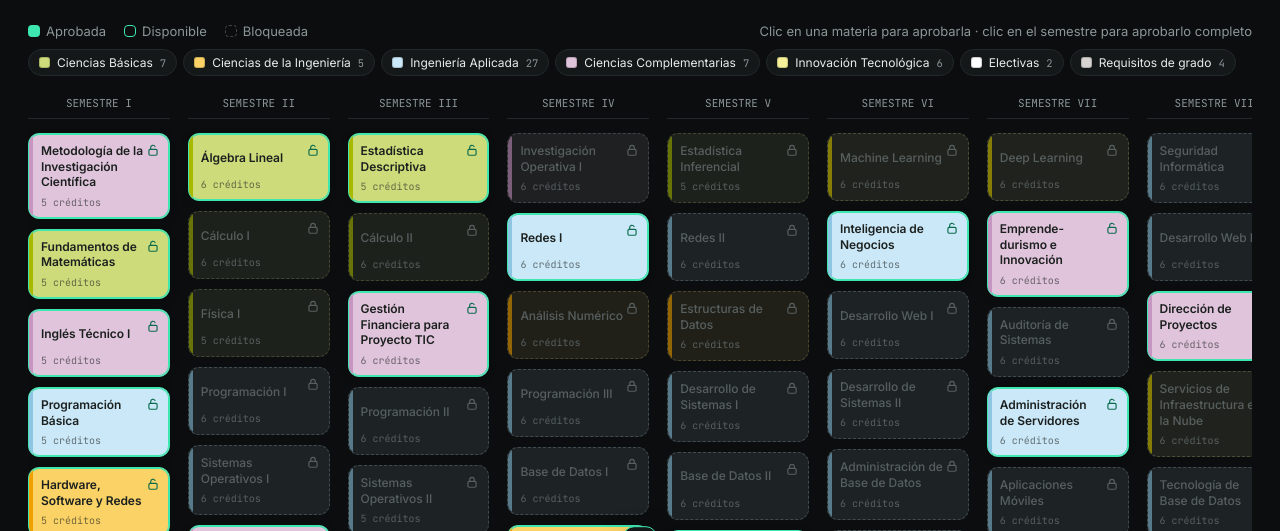
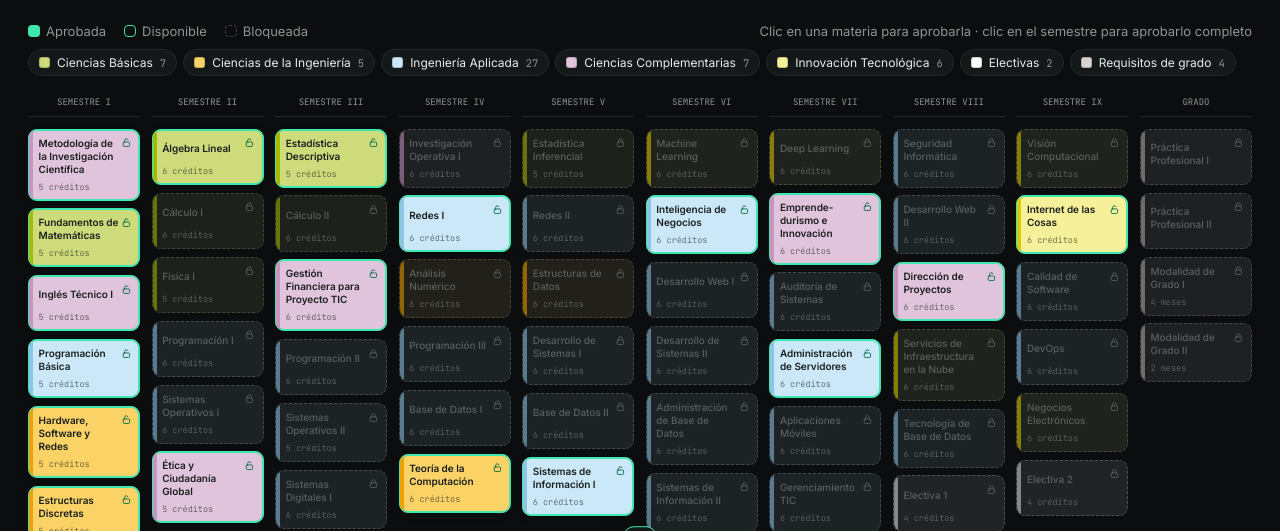
Before and after one commit to LeoSm24/malla-interactiva, a plain HTML site: page index.html in a window 1280 px wide. Shown: the part 265-796 px from the top of the page. Drawn offline with Linux system fonts and the light colour scheme.

Commit message:
La malla completa se ve sin scroll horizontal en PC
- Columnas flexibles que se ajustan al ancho de la pantalla
- Tamaños de texto, tarjetas y espacios que se adaptan (clamp)
- En celular (<900px) se mantiene el desplazamiento horizontal

Co-Authored-By: Claude Opus 5.5 <noreply@anthropic.com>
Claude-Session: https://claude.ai/code/session_01SC1nZ5v2vYPFpLg24Q3YMh

```diff
--- a/css/styles.css
+++ b/css/styles.css
@@ -10,7 +10,7 @@
 * { box-sizing: border-box; margin: 0; padding: 0; }
 body { font-family: var(--font-sans); background: var(--bg); color: var(--text); transition: background .3s, color .3s; -webkit-font-smoothing: antialiased; }
 button { font-family: inherit; }
-.wrap { max-width: 1680px; margin: 0 auto; padding: 32px 28px 60px; }
+.wrap { max-width: 1760px; margin: 0 auto; padding: 32px 28px 60px; }
 
 /* ---------- Encabezado ---------- */
 header { display: flex; justify-content: space-between; align-items: flex-start; gap: 16px; flex-wrap: wrap; }
@@ -61,10 +61,11 @@ header h1 { font-size: 24px; letter-spacing: -.02em; margin-top: 2px; }
 .help .sep { flex: 1; }
 
 /* ---------- Malla ---------- */
-.scroller { overflow-x: auto; padding-bottom: 8px; }
-.grid { position: relative; display: grid; grid-template-columns: repeat(10, minmax(132px, 1fr)); gap: 0 18px; min-width: 1482px; }
-.col { display: flex; flex-direction: column; gap: 10px; position: relative; z-index: 2; }
-.sem { font-family: var(--font-mono); font-size: 11px; color: var(--muted); text-align: center; padding: 4px 0 8px; cursor: pointer; border-bottom: 1px solid var(--border); margin-bottom: 4px; transition: color .2s; }
+.scroller { padding-bottom: 8px; }
+/* La malla completa entra en el ancho de la pantalla (sin scroll horizontal en PC) */
+.grid { --cols: 10; position: relative; display: grid; grid-template-columns: repeat(var(--cols), minmax(0, 1fr)); gap: 0 clamp(6px, 0.9vw, 18px); }
+.col { display: flex; flex-direction: column; gap: clamp(6px, 0.6vw, 10px); min-width: 0; position: relative; z-index: 2; }
+.sem { font-family: var(--font-mono); font-size: clamp(9px, 0.68vw, 11px); white-space: nowrap; overflow: hidden; text-overflow: ellipsis; color: var(--muted); text-align: center; padding: 4px 0 8px; cursor: pointer; border-bottom: 1px solid var(--border); margin-bottom: 4px; transition: color .2s; }
 .sem:hover, .sem.done { color: var(--accent); }
 
 /* Tarjeta: el color viene del área de la materia (--area), igual que en la malla original.
@@ -72,7 +73,7 @@ header h1 { font-size: 24px; letter-spacing: -.02em; margin-top: 2px; }
 .card {
   --area: #d6d3d1;
   --area-fuerte: var(--area);
-  position: relative; min-height: 68px; border-radius: 11px; padding: 9px 10px 9px 12px; cursor: pointer; user-select: none;
+  position: relative; min-height: clamp(54px, 4.4vw, 68px); border-radius: clamp(8px, 0.7vw, 11px); padding: clamp(6px, 0.55vw, 9px) clamp(6px, 0.6vw, 10px) clamp(6px, 0.55vw, 9px) clamp(8px, 0.75vw, 12px); cursor: pointer; user-select: none;
   background: color-mix(in srgb, var(--area) var(--tint), var(--surface));
   border: 1.5px solid color-mix(in srgb, var(--area) 40%, var(--border));
   display: flex; flex-direction: column; justify-content: space-between; overflow: hidden;
@@ -83,9 +84,9 @@ header h1 { font-size: 24px; letter-spacing: -.02em; margin-top: 2px; }
   .card { --area-fuerte: oklch(from var(--area) calc(l - 0.12) calc(c * 1.9) h); }
 }
 .card::before { content: ""; position: absolute; left: 0; top: 0; bottom: 0; width: 4px; background: var(--area-fuerte); }
-.card .name { font-size: 12px; font-weight: 500; line-height: 1.3; padding-right: 15px; letter-spacing: -.005em; overflow-wrap: break-word; hyphens: auto; -webkit-hyphens: auto; hyphenate-limit-chars: 12 5 4; }
-.card .code { font-family: var(--font-mono); font-size: 10px; color: var(--muted); margin-top: 6px; }
-.card .ico { position: absolute; top: 8px; right: 8px; width: 16px; height: 16px; padding: 1px; }
+.card .name { font-size: clamp(10px, 0.78vw, 12.5px); font-weight: 500; line-height: 1.3; padding-right: clamp(12px, 1vw, 15px); letter-spacing: -.005em; overflow-wrap: break-word; hyphens: auto; -webkit-hyphens: auto; hyphenate-limit-chars: 12 5 4; }
+.card .code { font-family: var(--font-mono); font-size: clamp(8.5px, 0.62vw, 10px); color: var(--muted); margin-top: 5px; white-space: nowrap; overflow: hidden; text-overflow: ellipsis; }
+.card .ico { position: absolute; top: clamp(5px, 0.5vw, 8px); right: clamp(5px, 0.5vw, 8px); width: clamp(12px, 1vw, 16px); height: clamp(12px, 1vw, 16px); padding: 1px; }
 .card:hover { transform: translateY(-2px); }
 
 /* Bloqueada: tenue */
@@ -104,7 +105,7 @@ header h1 { font-size: 24px; letter-spacing: -.02em; margin-top: 2px; }
 .card.approved::before { background: rgba(0,0,0,.25); }
 .card.approved .name { color: #141816; font-weight: 600; }
 .card.approved .code { color: #141816; opacity: .7; }
-.card.approved .ico { background: #0b6b4c; color: #fff; border-radius: 50%; padding: 2.5px; width: 18px; height: 18px; top: 7px; right: 7px; box-shadow: 0 0 0 2px rgba(255,255,255,.7); }
+.card.approved .ico { background: #0b6b4c; color: #fff; border-radius: 50%; padding: 2px; width: clamp(14px, 1.1vw, 18px); height: clamp(14px, 1.1vw, 18px); top: clamp(4px, 0.45vw, 7px); right: clamp(4px, 0.45vw, 7px); box-shadow: 0 0 0 2px rgba(255,255,255,.7); }
 
 /* Resaltar un área desde la leyenda */
 .grid.by-area .card:not(.in-area) { opacity: .15; }
@@ -169,6 +170,10 @@ svg.links .pre { stroke: var(--pre); }
 .toast b { color: var(--accent); } .toast.warn b { color: var(--danger); }
 
 @media (max-width: 900px) {
+  /* En celular no entra completa: ahí sí se desplaza horizontalmente */
+  .scroller { overflow-x: auto; }
+  .grid { min-width: calc(var(--cols) * 128px); }
+  .card .name { font-size: 11.5px; }
   .wrap { padding: 22px 16px 50px; }
   .summary { grid-template-columns: 1fr; }
   .plan { grid-template-columns: 1fr; }
--- a/index.html
+++ b/index.html
@@ -7,7 +7,7 @@
   <link rel="preconnect" href="https://fonts.googleapis.com">
   <link rel="preconnect" href="https://fonts.gstatic.com" crossorigin>
   <link href="https://fonts.googleapis.com/css2?family=Inter:wght@400;500;600;700&family=JetBrains+Mono:wght@400;500&display=swap" rel="stylesheet">
-  <link rel="stylesheet" href="css/styles.css?v=10">
+  <link rel="stylesheet" href="css/styles.css?v=11">
 </head>
 <body>
 <div class="wrap">
@@ -80,6 +80,6 @@
 <div class="toast" id="toast"></div>
 
 <!-- type="module" permite usar import/export entre archivos JS -->
-<script type="module" src="js/app.js?v=10"></script>
+<script type="module" src="js/app.js?v=11"></script>
 </body>
 </html>
--- a/js/app.js
+++ b/js/app.js
@@ -4,9 +4,9 @@
    - Maneja los selectores de carrera y plan
    - Conecta los clics con las reglas y el dibujo
    ========================================================= */
-import { leer, guardar, leerAvance, guardarAvance } from "./storage.js?v=10";
-import { crearModelo, estado, disponible, aprobar, desaprobar, mesesRestantes, planMesAMes } from "./reglas.js?v=10";
-import { dibujarMalla, dibujarLeyenda, colorArea, pintarEstados, enfocar, tarjeta } from "./malla.js?v=10";
+import { leer, guardar, leerAvance, guardarAvance } from "./storage.js?v=11";
+import { crearModelo, estado, disponible, aprobar, desaprobar, mesesRestantes, planMesAMes } from "./reglas.js?v=11";
+import { dibujarMalla, dibujarLeyenda, colorArea, pintarEstados, enfocar, tarjeta } from "./malla.js?v=11";
 
 const $ = id => document.getElementById(id);
 const grid = $("grid"), svg = $("links"), info = $("info");
--- a/js/malla.js
+++ b/js/malla.js
@@ -4,7 +4,7 @@
    - Colores según estado
    - Líneas de conexión al pasar el mouse
    ========================================================= */
-import { estado } from "./reglas.js?v=10";
+import { estado } from "./reglas.js?v=11";
 
 const ICONOS = {
   locked: '<svg class="ico" viewBox="0 0 24 24" fill="none" stroke="currentColor" stroke-width="2" stroke-linecap="round"><rect x="5" y="11" width="14" height="10" rx="2"/><path d="M8 11V8a4 4 0 0 1 8 0v3"/></svg>',
@@ -19,8 +19,7 @@ const tituloSemestre = nombre => /^[IVXL]+$/.test(nombre) ? `SEMESTRE ${nombre}`
 /* Dibuja todas las columnas y tarjetas de un plan */
 export function dibujarMalla(grid, modelo) {
   grid.querySelectorAll(".col").forEach(c => c.remove());
-  grid.style.gridTemplateColumns = `repeat(${modelo.plan.semestres.length}, minmax(140px, 1fr))`;
-  grid.style.minWidth = `${modelo.plan.semestres.length * 158}px`;
+  grid.style.setProperty("--cols", modelo.plan.semestres.length); // columnas = semestres (+ Grado)
 
   const colorDe = Object.fromEntries((modelo.plan.areas || []).map(a => [a.id, a.color]));
 
```
